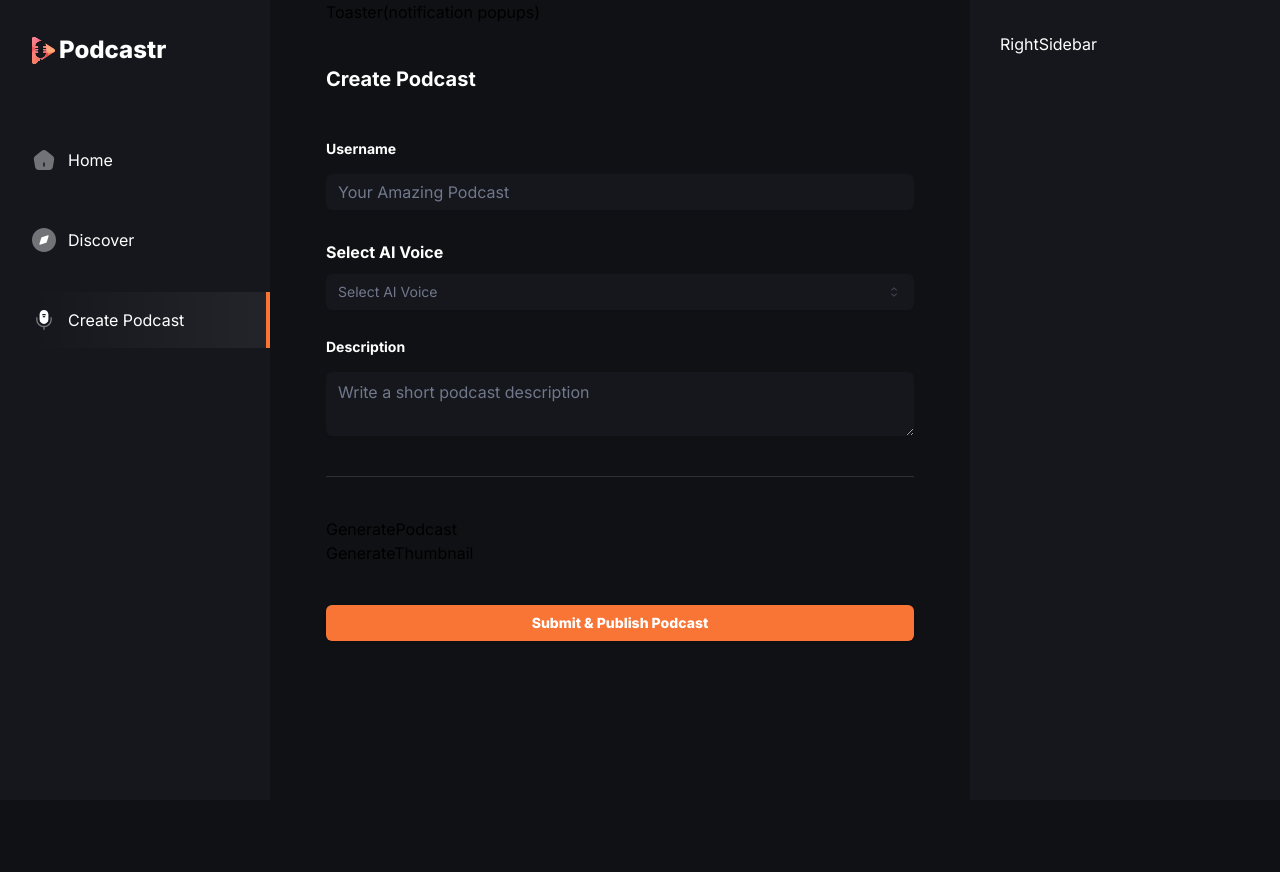
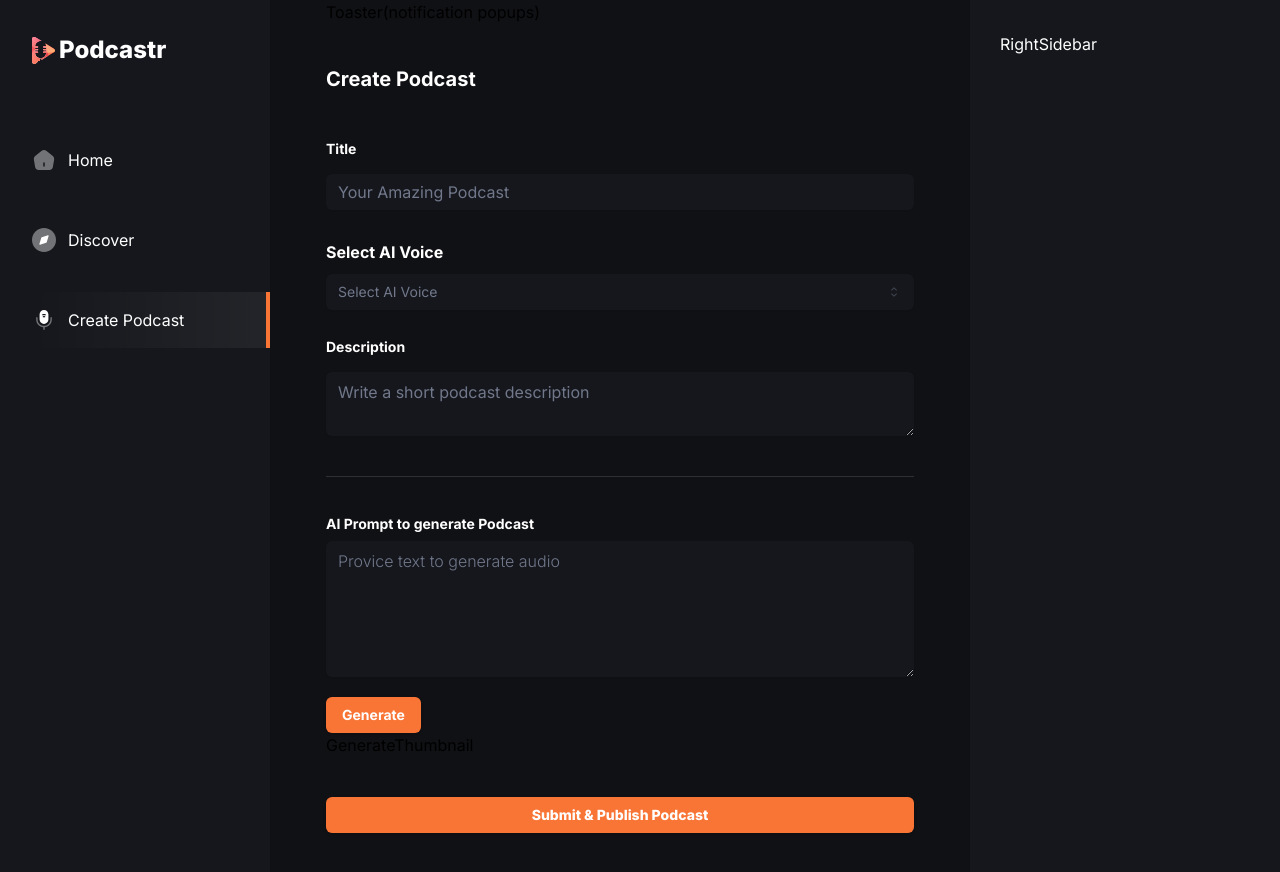
Before and after one commit to HienDinh3010/podcastr, a Next.js app: page /create-podcast in a window 1280 px wide. Shown: the top 872 px of the page. Before the commit the page ends 800 px from the top, so only its background shows below. Built offline with nearby package versions, Linux system fonts and the light colour scheme; no server answers.

Commit message:
Generate Podcast

```diff
--- a/app/(root)/create-podcast/page.tsx
+++ b/app/(root)/create-podcast/page.tsx
@@ -81,9 +81,9 @@ const CreatePodcast = () => {
             name="podcastTitle"
             render={({ field }) => (
               <FormItem className="flex flex-col gap-2.5">
-                <FormLabel className="text-16 font-bold text-white-1">Username</FormLabel>
+                <FormLabel className="text-16 font-bold text-white-1">Title</FormLabel>
                 <FormControl>
-                  <Input className="input-class focus-visible:ring-orange-1" placeholder="Your Amazing Podcast" {...field} />
+                  <Input className="input-class focus-visible:ring-offset-orange-1" placeholder="Your Amazing Podcast" {...field} />
                 </FormControl>
                 <FormMessage className="text-white-1" />
               </FormItem>
@@ -94,7 +94,7 @@ const CreatePodcast = () => {
               Select AI Voice
             </Label>
             <Select onValueChange={(value) => setVoiceType(value)}>
-              <SelectTrigger className={cn('text-16 w-full border-none bg-black-1 text-gray-1')}>
+              <SelectTrigger className={cn('text-16 w-full border-none bg-black-1 text-gray-1 focus-visible:ring-offset-orange-1')}>
                 <SelectValue placeholder="Select AI Voice" className="placeholder:text-gray-1"/>
               </SelectTrigger>
               <SelectContent className="text-16 border-none bg-black-1 font-bold text-white-1 focus:ring-orange-1">
@@ -127,7 +127,7 @@ const CreatePodcast = () => {
               <FormItem className="flex flex-col gap-2.5">
                 <FormLabel className="text-16 font-bold text-white-1">Description</FormLabel>
                 <FormControl>
-                  <Textarea className="input-class focus-visible:ring-orange-1" placeholder="Write a short podcast description" {...field} />
+                  <Textarea className="input-class focus-visible:ring-offset-orange-1" placeholder="Write a short podcast description" {...field} />
                 </FormControl>
                 <FormMessage className="text-white-1" />
               </FormItem>
--- a/components/ui/GeneratePodcast.tsx
+++ b/components/ui/GeneratePodcast.tsx
@@ -1,8 +1,72 @@
-import React from 'react'
+import { GeneratePodcastProps } from '@/types'
+import React, { useState } from 'react'
+import { Label } from './label'
+import { Textarea } from './textarea'
+import { Button } from './button'
+import { Loader } from 'lucide-react'
 
-const GeneratePodcast = () => {
+const useGeneratePodcast = ({setAudio, voiceType, voicePrompt, setAudioStorageId}: GeneratePodcastProps) => {
+    // Logic for podcast generation
+    const [isGenerating, setIsGenerating] = useState(false);
+    const generatePodcast = async() => {
+        setIsGenerating(true);
+        setAudio('');
+
+        if (!voicePrompt) {
+            //todo: show error message
+            return setIsGenerating(false);
+        }
+    }
+    return {
+        isGenerating,
+        generatePodcast
+    }
+}
+
+const GeneratePodcast = (
+    props: GeneratePodcastProps) => {
+    const {isGenerating, generatePodcast} = useGeneratePodcast(props)
+
   return (
-    <div>GeneratePodcast</div>
+    <div>
+        <div className="flex flex-col gap-2.5">
+            <Label className="text-16 font-bold text-white-1">
+                AI Prompt to generate Podcast
+            </Label>
+            <Textarea className="input-class font-light focus-visible:ring-offset-orange-1"
+                placeholder='Provice text to generate audio'
+                rows={5}
+                value={props.voicePrompt}
+                onChange={(e) => props.setVoicePrompt(e.target.value)}
+            />
+        </div>
+        <div className="mt-5 w-full max-w-[200px]">
+            <Button type="submit"
+                className="text-16 bg-orange-1 py-4 font-bold text-white-1">
+                {
+                    isGenerating ? (
+                    <>
+                        <Loader size={20} className="animate-spin ml-2" />
+                        Generating...
+                    </>
+                    ): (
+                    'Generate'
+                    )
+                }
+            </Button>
+        </div>
+        {
+            props.audio && (
+                <audio
+                    controls
+                    src={props.audio}
+                    autoPlay
+                    className="mt-5"
+                    onLoadedMetadata={(e) => props.setAudioDuration(e.currentTarget.duration)}
+                />
+            )
+        }
+    </div>
   )
 }
 
--- /dev/null
+++ b/types/index.ts
@@ -0,0 +1,129 @@
+/* eslint-disable no-unused-vars */
+
+import { Dispatch, SetStateAction } from "react";
+
+import { Id } from "@/convex/_generated/dataModel";
+
+export interface EmptyStateProps {
+  title: string;
+  search?: boolean;
+  buttonText?: string;
+  buttonLink?: string;
+}
+
+export interface TopPodcastersProps {
+  _id: Id<"users">;
+  _creationTime: number;
+  email: string;
+  imageUrl: string;
+  clerkId: string;
+  name: string;
+  podcast: {
+    podcastTitle: string;
+    podcastId: Id<"podcasts">;
+  }[];
+  totalPodcasts: number;
+}
+
+export interface PodcastProps {
+  _id: Id<"podcasts">;
+  _creationTime: number;
+  audioStorageId: Id<"_storage"> | null;
+  user: Id<"users">;
+  podcastTitle: string;
+  podcastDescription: string;
+  audioUrl: string | null;
+  imageUrl: string | null;
+  imageStorageId: Id<"_storage"> | null;
+  author: string;
+  authorId: string;
+  authorImageUrl: string;
+  voicePrompt: string;
+  imagePrompt: string | null;
+  voiceType: string;
+  audioDuration: number;
+  views: number;
+}
+
+export interface ProfilePodcastProps {
+  podcasts: PodcastProps[];
+  listeners: number;
+}
+
+export interface GeneratePodcastProps {
+  voiceType: string;
+  setAudio: Dispatch<SetStateAction<string>>;
+  audio: string;
+  setAudioStorageId: Dispatch<SetStateAction<Id<"_storage"> | null>>;
+  voicePrompt: string;
+  setVoicePrompt: Dispatch<SetStateAction<string>>;
+  setAudioDuration: Dispatch<SetStateAction<number>>;
+}
+
+export interface GenerateThumbnailProps {
+  setImage: Dispatch<SetStateAction<string>>;
+  setImageStorageId: Dispatch<SetStateAction<Id<"_storage"> | null>>;
+  image: string;
+  imagePrompt: string;
+  setImagePrompt: Dispatch<SetStateAction<string>>;
+}
+
+export interface LatestPodcastCardProps {
+  imgUrl: string;
+  title: string;
+  duration: string;
+  index: number;
+  audioUrl: string;
+  author: string;
+  views: number;
+  podcastId: Id<"podcasts">;
+}
+
+export interface PodcastDetailPlayerProps {
+  audioUrl: string;
+  podcastTitle: string;
+  author: string;
+  isOwner: boolean;
+  imageUrl: string;
+  podcastId: Id<"podcasts">;
+  imageStorageId: Id<"_storage">;
+  audioStorageId: Id<"_storage">;
+  authorImageUrl: string;
+  authorId: string;
+}
+
+export interface AudioProps {
+  title: string;
+  audioUrl: string;
+  author: string;
+  imageUrl: string;
+  podcastId: string;
+}
+
+export interface AudioContextType {
+  audio: AudioProps | undefined;
+  setAudio: React.Dispatch<React.SetStateAction<AudioProps | undefined>>;
+}
+
+export interface PodcastCardProps {
+  imgUrl: string;
+  title: string;
+  description: string;
+  podcastId: Id<"podcasts">;
+}
+
+export interface CarouselProps {
+  fansLikeDetail: TopPodcastersProps[];
+}
+
+export interface ProfileCardProps {
+  podcastData: ProfilePodcastProps;
+  imageUrl: string;
+  userFirstName: string;
+}
+
+export type UseDotButtonType = {
+  selectedIndex: number;
+  scrollSnaps: number[];
+  onDotButtonClick: (index: number) => void;
+};
```
Also changed, not shown: convex/openai.ts (added).
